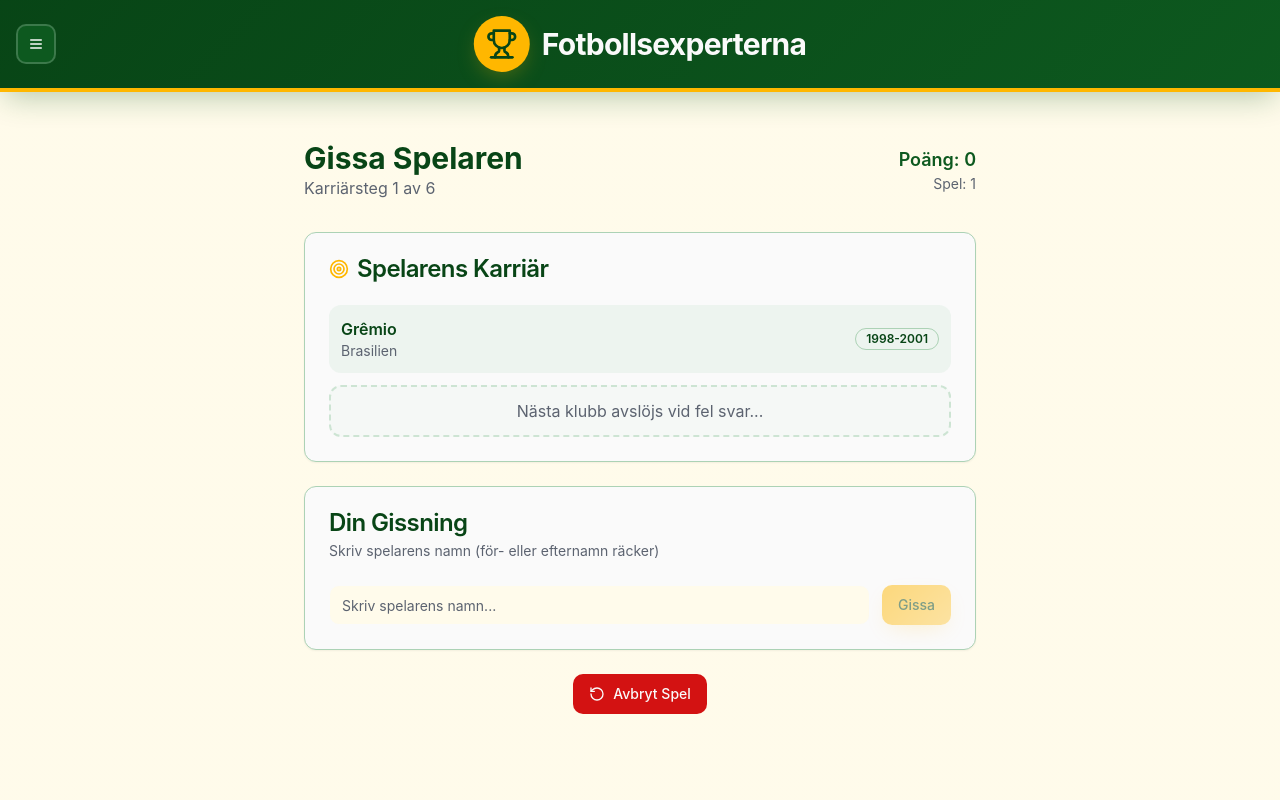
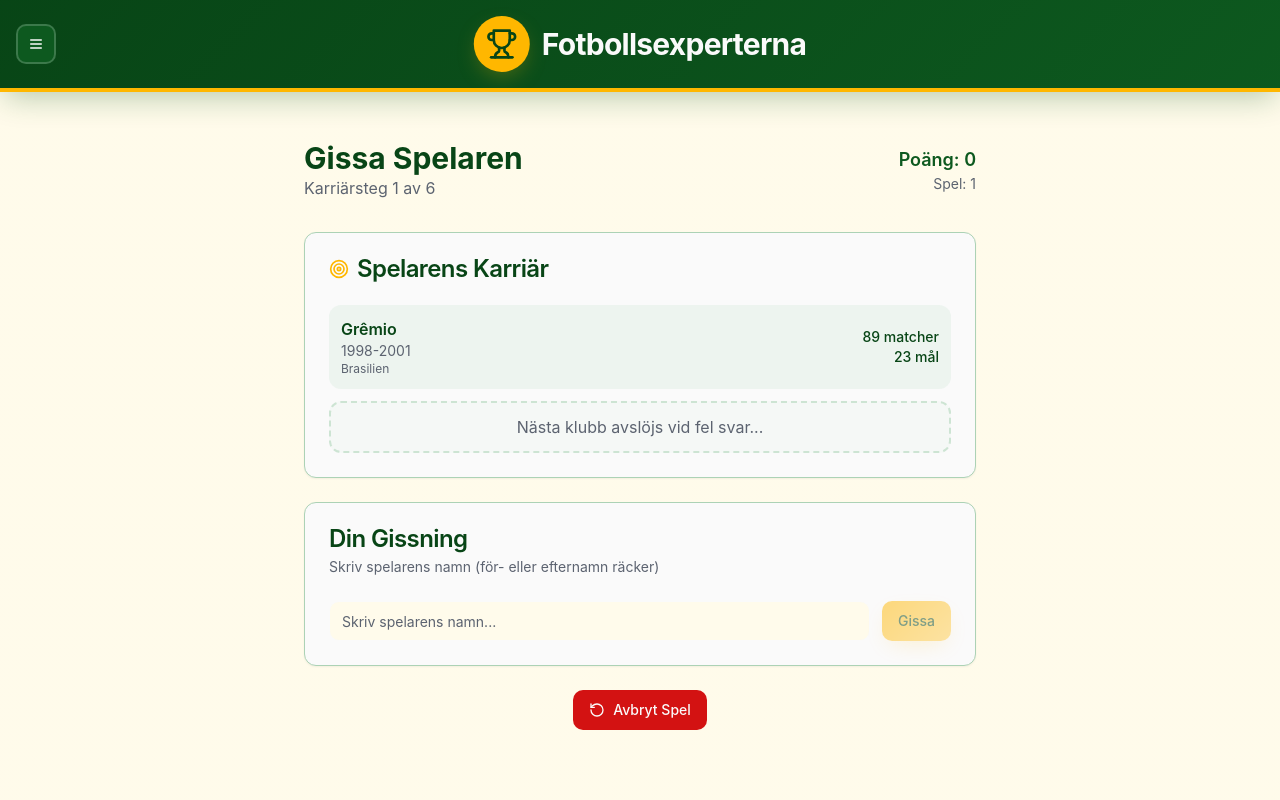
Before and after one commit to Puhovic96/fotbollsexperterna, a React (Vite) app: page /guess-the-player in a window 1280 px wide. Both pictures are taken after a click on the button "Starta Spel". Shown: the top 800 px of the page. Built offline with nearby package versions, Linux system fonts and the light colour scheme.

Commit message:
Update "Guess the Player" game
Add matches and goals to player stats, displayed on the right. Include years played under each club in the career history.

```diff
--- a/public/players.json
+++ b/public/players.json
@@ -3,16 +3,16 @@
     "id": 1,
     "name": "Zlatan Ibrahimović",
     "career": [
-      { "club": "Malmö FF", "year": "1999-2001", "country": "Sverige" },
-      { "club": "Ajax", "year": "2001-2004", "country": "Nederländerna" },
-      { "club": "Juventus", "year": "2004-2006", "country": "Italien" },
-      { "club": "Inter Milan", "year": "2006-2009", "country": "Italien" },
-      { "club": "Barcelona", "year": "2009-2010", "country": "Spanien" },
-      { "club": "AC Milan", "year": "2010-2012", "country": "Italien" },
-      { "club": "Paris Saint-Germain", "year": "2012-2016", "country": "Frankrike" },
-      { "club": "Manchester United", "year": "2016-2018", "country": "England" },
-      { "club": "LA Galaxy", "year": "2018-2019", "country": "USA" },
-      { "club": "AC Milan", "year": "2020-2023", "country": "Italien" }
+      { "club": "Malmö FF", "year": "1999-2001", "country": "Sverige", "matches": 40, "goals": 16 },
+      { "club": "Ajax", "year": "2001-2004", "country": "Nederländerna", "matches": 110, "goals": 35 },
+      { "club": "Juventus", "year": "2004-2006", "country": "Italien", "matches": 92, "goals": 26 },
+      { "club": "Inter Milan", "year": "2006-2009", "country": "Italien", "matches": 117, "goals": 66 },
+      { "club": "Barcelona", "year": "2009-2010", "country": "Spanien", "matches": 46, "goals": 22 },
+      { "club": "AC Milan", "year": "2010-2012", "country": "Italien", "matches": 85, "goals": 56 },
+      { "club": "Paris Saint-Germain", "year": "2012-2016", "country": "Frankrike", "matches": 180, "goals": 156 },
+      { "club": "Manchester United", "year": "2016-2018", "country": "England", "matches": 53, "goals": 29 },
+      { "club": "LA Galaxy", "year": "2018-2019", "country": "USA", "matches": 58, "goals": 53 },
+      { "club": "AC Milan", "year": "2020-2023", "country": "Italien", "matches": 75, "goals": 17 }
     ],
     "photoUrl": "https://example.com/zlatan.jpg"
   },
@@ -20,10 +20,10 @@
     "id": 2,
     "name": "Thierry Henry",
     "career": [
-      { "club": "AS Monaco", "year": "1994-1999", "country": "Frankrike" },
-      { "club": "Arsenal", "year": "1999-2007", "country": "England" },
-      { "club": "Barcelona", "year": "2007-2010", "country": "Spanien" },
-      { "club": "New York Red Bulls", "year": "2010-2014", "country": "USA" }
+      { "club": "AS Monaco", "year": "1994-1999", "country": "Frankrike", "matches": 105, "goals": 20 },
+      { "club": "Arsenal", "year": "1999-2007", "country": "England", "matches": 377, "goals": 228 },
+      { "club": "Barcelona", "year": "2007-2010", "country": "Spanien", "matches": 121, "goals": 49 },
+      { "club": "New York Red Bulls", "year": "2010-2014", "country": "USA", "matches": 122, "goals": 51 }
     ],
     "photoUrl": "https://example.com/henry.jpg"
   },
@@ -31,11 +31,11 @@
     "id": 3,
     "name": "Andrea Pirlo",
     "career": [
-      { "club": "Brescia", "year": "1995-1998", "country": "Italien" },
-      { "club": "Inter Milan", "year": "1998-2001", "country": "Italien" },
-      { "club": "AC Milan", "year": "2001-2011", "country": "Italien" },
-      { "club": "Juventus", "year": "2011-2014", "country": "Italien" },
-      { "club": "New York City FC", "year": "2014-2015", "country": "USA" }
+      { "club": "Brescia", "year": "1995-1998", "country": "Italien", "matches": 57, "goals": 2 },
+      { "club": "Inter Milan", "year": "1998-2001", "country": "Italien", "matches": 62, "goals": 3 },
+      { "club": "AC Milan", "year": "2001-2011", "country": "Italien", "matches": 401, "goals": 41 },
+      { "club": "Juventus", "year": "2011-2014", "country": "Italien", "matches": 119, "goals": 19 },
+      { "club": "New York City FC", "year": "2014-2015", "country": "USA", "matches": 62, "goals": 1 }
     ],
     "photoUrl": "https://example.com/pirlo.jpg"
   },
@@ -43,11 +43,11 @@
     "id": 4,
     "name": "David Beckham",
     "career": [
-      { "club": "Manchester United", "year": "1992-2003", "country": "England" },
-      { "club": "Real Madrid", "year": "2003-2007", "country": "Spanien" },
-      { "club": "LA Galaxy", "year": "2007-2012", "country": "USA" },
-      { "club": "AC Milan (lån)", "year": "2009, 2010", "country": "Italien" },
-      { "club": "Paris Saint-Germain", "year": "2013", "country": "Frankrike" }
+      { "club": "Manchester United", "year": "1992-2003", "country": "England", "matches": 394, "goals": 85 },
+      { "club": "Real Madrid", "year": "2003-2007", "country": "Spanien", "matches": 159, "goals": 13 },
+      { "club": "LA Galaxy", "year": "2007-2012", "country": "USA", "matches": 118, "goals": 18 },
+      { "club": "AC Milan (lån)", "year": "2009, 2010", "country": "Italien", "matches": 29, "goals": 2 },
+      { "club": "Paris Saint-Germain", "year": "2013", "country": "Frankrike", "matches": 14, "goals": 0 }
     ],
     "photoUrl": "https://example.com/beckham.jpg"
   },
@@ -55,12 +55,12 @@
     "id": 5,
     "name": "Ronaldinho",
     "career": [
-      { "club": "Grêmio", "year": "1998-2001", "country": "Brasilien" },
-      { "club": "Paris Saint-Germain", "year": "2001-2003", "country": "Frankrike" },
-      { "club": "Barcelona", "year": "2003-2008", "country": "Spanien" },
-      { "club": "AC Milan", "year": "2008-2011", "country": "Italien" },
-      { "club": "Flamengo", "year": "2011-2012", "country": "Brasilien" },
-      { "club": "Atlético Mineiro", "year": "2012-2014", "country": "Brasilien" }
+      { "club": "Grêmio", "year": "1998-2001", "country": "Brasilien", "matches": 89, "goals": 23 },
+      { "club": "Paris Saint-Germain", "year": "2001-2003", "country": "Frankrike", "matches": 86, "goals": 25 },
+      { "club": "Barcelona", "year": "2003-2008", "country": "Spanien", "matches": 207, "goals": 94 },
+      { "club": "AC Milan", "year": "2008-2011", "country": "Italien", "matches": 95, "goals": 26 },
+      { "club": "Flamengo", "year": "2011-2012", "country": "Brasilien", "matches": 71, "goals": 28 },
+      { "club": "Atlético Mineiro", "year": "2012-2014", "country": "Brasilien", "matches": 75, "goals": 28 }
     ],
     "photoUrl": "https://example.com/ronaldinho.jpg"
   },
@@ -68,11 +68,11 @@
     "id": 6,
     "name": "Kaká",
     "career": [
-      { "club": "São Paulo", "year": "2001-2003", "country": "Brasilien" },
-      { "club": "AC Milan", "year": "2003-2009", "country": "Italien" },
-      { "club": "Real Madrid", "year": "2009-2013", "country": "Spanien" },
-      { "club": "AC Milan", "year": "2013-2014", "country": "Italien" },
-      { "club": "Orlando City", "year": "2014-2017", "country": "USA" }
+      { "club": "São Paulo", "year": "2001-2003", "country": "Brasilien", "matches": 58, "goals": 12 },
+      { "club": "AC Milan", "year": "2003-2009", "country": "Italien", "matches": 270, "goals": 95 },
+      { "club": "Real Madrid", "year": "2009-2013", "country": "Spanien", "matches": 120, "goals": 29 },
+      { "club": "AC Milan", "year": "2013-2014", "country": "Italien", "matches": 30, "goals": 7 },
+      { "club": "Orlando City", "year": "2014-2017", "country": "USA", "matches": 75, "goals": 24 }
     ],
     "photoUrl": "https://example.com/kaka.jpg"
   },
@@ -80,10 +80,10 @@
     "id": 7,
     "name": "Frank Lampard",
     "career": [
-      { "club": "West Ham United", "year": "1995-2001", "country": "England" },
-      { "club": "Chelsea", "year": "2001-2014", "country": "England" },
-      { "club": "New York City FC", "year": "2014-2015", "country": "USA" },
-      { "club": "Manchester City (lån)", "year": "2014-2015", "country": "England" }
+      { "club": "West Ham United", "year": "1995-2001", "country": "England", "matches": 186, "goals": 38 },
+      { "club": "Chelsea", "year": "2001-2014", "country": "England", "matches": 648, "goals": 211 },
+      { "club": "New York City FC", "year": "2014-2015", "country": "USA", "matches": 29, "goals": 15 },
+      { "club": "Manchester City (lån)", "year": "2014-2015", "country": "England", "matches": 32, "goals": 6 }
     ],
     "photoUrl": "https://example.com/lampard.jpg"
   },
@@ -91,8 +91,8 @@
     "id": 8,
     "name": "Steven Gerrard",
     "career": [
-      { "club": "Liverpool", "year": "1998-2015", "country": "England" },
-      { "club": "LA Galaxy", "year": "2015-2016", "country": "USA" }
+      { "club": "Liverpool", "year": "1998-2015", "country": "England", "matches": 710, "goals": 186 },
+      { "club": "LA Galaxy", "year": "2015-2016", "country": "USA", "matches": 34, "goals": 5 }
     ],
     "photoUrl": "https://example.com/gerrard.jpg"
   },
@@ -100,13 +100,13 @@
     "id": 9,
     "name": "Carlos Tevez",
     "career": [
-      { "club": "Boca Juniors", "year": "2001-2004", "country": "Argentina" },
-      { "club": "Corinthians", "year": "2005-2006", "country": "Brasilien" },
-      { "club": "West Ham United", "year": "2006-2007", "country": "England" },
-      { "club": "Manchester United", "year": "2007-2009", "country": "England" },
-      { "club": "Manchester City", "year": "2009-2013", "country": "England" },
-      { "club": "Juventus", "year": "2013-2015", "country": "Italien" },
-      { "club": "Boca Juniors", "year": "2015-2021", "country": "Argentina" }
+      { "club": "Boca Juniors", "year": "2001-2004", "country": "Argentina", "matches": 76, "goals": 26 },
+      { "club": "Corinthians", "year": "2005-2006", "country": "Brasilien", "matches": 46, "goals": 25 },
+      { "club": "West Ham United", "year": "2006-2007", "country": "England", "matches": 29, "goals": 7 },
+      { "club": "Manchester United", "year": "2007-2009", "country": "England", "matches": 99, "goals": 34 },
+      { "club": "Manchester City", "year": "2009-2013", "country": "England", "matches": 148, "goals": 73 },
+      { "club": "Juventus", "year": "2013-2015", "country": "Italien", "matches": 96, "goals": 50 },
+      { "club": "Boca Juniors", "year": "2015-2021", "country": "Argentina", "matches": 279, "goals": 153 }
     ],
     "photoUrl": "https://example.com/tevez.jpg"
   },
@@ -114,8 +114,8 @@
     "id": 10,
     "name": "Xavi Hernández",
     "career": [
-      { "club": "Barcelona", "year": "1998-2015", "country": "Spanien" },
-      { "club": "Al Sadd", "year": "2015-2019", "country": "Qatar" }
+      { "club": "Barcelona", "year": "1998-2015", "country": "Spanien", "matches": 767, "goals": 85 },
+      { "club": "Al Sadd", "year": "2015-2019", "country": "Qatar", "matches": 85, "goals": 12 }
     ],
     "photoUrl": "https://example.com/xavi.jpg"
   },
@@ -123,9 +123,9 @@
     "id": 11,
     "name": "Andrés Iniesta",
     "career": [
-      { "club": "Barcelona", "year": "2002-2018", "country": "Spanien" },
-      { "club": "Vissel Kobe", "year": "2018-2023", "country": "Japan" },
-      { "club": "Emirates Club", "year": "2023-", "country": "Förenade Arabemiraten" }
+      { "club": "Barcelona", "year": "2002-2018", "country": "Spanien", "matches": 674, "goals": 57 },
+      { "club": "Vissel Kobe", "year": "2018-2023", "country": "Japan", "matches": 134, "goals": 28 },
+      { "club": "Emirates Club", "year": "2023-", "country": "Förenade Arabemiraten", "matches": 25, "goals": 3 }
     ],
     "photoUrl": "https://example.com/iniesta.jpg"
   },
@@ -133,12 +133,12 @@
     "id": 12,
     "name": "Clarence Seedorf",
     "career": [
-      { "club": "Ajax", "year": "1992-1995", "country": "Nederländerna" },
-      { "club": "Sampdoria", "year": "1995-1996", "country": "Italien" },
-      { "club": "Real Madrid", "year": "1996-1999", "country": "Spanien" },
-      { "club": "Inter Milan", "year": "1999-2002", "country": "Italien" },
-      { "club": "AC Milan", "year": "2002-2012", "country": "Italien" },
-      { "club": "Botafogo", "year": "2012-2014", "country": "Brasilien" }
+      { "club": "Ajax", "year": "1992-1995", "country": "Nederländerna", "matches": 98, "goals": 11 },
+      { "club": "Sampdoria", "year": "1995-1996", "country": "Italien", "matches": 38, "goals": 3 },
+      { "club": "Real Madrid", "year": "1996-1999", "country": "Spanien", "matches": 162, "goals": 20 },
+      { "club": "Inter Milan", "year": "1999-2002", "country": "Italien", "matches": 125, "goals": 18 },
+      { "club": "AC Milan", "year": "2002-2012", "country": "Italien", "matches": 432, "goals": 62 },
+      { "club": "Botafogo", "year": "2012-2014", "country": "Brasilien", "matches": 54, "goals": 8 }
     ],
     "photoUrl": "https://example.com/seedorf.jpg"
   },
@@ -146,12 +146,12 @@
     "id": 13,
     "name": "Roberto Carlos",
     "career": [
-      { "club": "União São João", "year": "1991", "country": "Brasilien" },
-      { "club": "Palmeiras", "year": "1993-1995", "country": "Brasilien" },
-      { "club": "Inter Milan", "year": "1995-1996", "country": "Italien" },
-      { "club": "Real Madrid", "year": "1996-2007", "country": "Spanien" },
-      { "club": "Fenerbahçe", "year": "2007-2009", "country": "Turkiet" },
-      { "club": "Corinthians", "year": "2010-2012", "country": "Brasilien" }
+      { "club": "União São João", "year": "1991", "country": "Brasilien", "matches": 15, "goals": 2 },
+      { "club": "Palmeiras", "year": "1993-1995", "country": "Brasilien", "matches": 99, "goals": 15 },
+      { "club": "Inter Milan", "year": "1995-1996", "country": "Italien", "matches": 37, "goals": 6 },
+      { "club": "Real Madrid", "year": "1996-2007", "country": "Spanien", "matches": 584, "goals": 71 },
+      { "club": "Fenerbahçe", "year": "2007-2009", "country": "Turkiet", "matches": 73, "goals": 8 },
+      { "club": "Corinthians", "year": "2010-2012", "country": "Brasilien", "matches": 68, "goals": 5 }
     ],
     "photoUrl": "https://example.com/robertocarlos.jpg"
   },
@@ -159,7 +159,7 @@
     "id": 14,
     "name": "Paolo Maldini",
     "career": [
-      { "club": "AC Milan", "year": "1984-2009", "country": "Italien" }
+      { "club": "AC Milan", "year": "1984-2009", "country": "Italien", "matches": 902, "goals": 33 }
     ],
     "photoUrl": "https://example.com/maldini.jpg"
   },
@@ -167,7 +167,7 @@
     "id": 15,
     "name": "Francesco Totti",
     "career": [
-      { "club": "AS Roma", "year": "1992-2017", "country": "Italien" }
+      { "club": "AS Roma", "year": "1992-2017", "country": "Italien", "matches": 786, "goals": 307 }
     ],
     "photoUrl": "https://example.com/totti.jpg"
   }
--- a/src/pages/GuessThePlayer.tsx
+++ b/src/pages/GuessThePlayer.tsx
@@ -12,6 +12,8 @@ interface CareerStep {
   club: string;
   year: string;
   country: string;
+  matches: number;
+  goals: number;
 }
 
 interface Player {
@@ -188,11 +190,15 @@ const GuessThePlayer = () => {
                   <div className="space-y-3">
                     {currentPlayer.career.slice(0, revealedSteps).map((step, index) => (
                       <div key={index} className="flex items-center justify-between p-3 bg-muted/30 rounded-lg">
-                        <div>
+                        <div className="flex-1">
                           <p className="font-semibold">{step.club}</p>
-                          <p className="text-sm text-muted-foreground">{step.country}</p>
+                          <p className="text-sm text-muted-foreground">{step.year}</p>
+                          <p className="text-xs text-muted-foreground">{step.country}</p>
                         </div>
-                        <Badge variant="outline">{step.year}</Badge>
+                        <div className="text-right">
+                          <p className="text-sm font-medium">{step.matches} matcher</p>
+                          <p className="text-sm font-medium">{step.goals} mål</p>
+                        </div>
                       </div>
                     ))}
                     {revealedSteps < currentPlayer.career.length && (
@@ -271,11 +277,15 @@ const GuessThePlayer = () => {
                     <div className="space-y-2 max-h-48 overflow-y-auto">
                       {currentPlayer.career.map((step, index) => (
                         <div key={index} className="flex items-center justify-between p-2 bg-muted/20 rounded text-sm">
-                          <div>
-                            <span className="font-medium">{step.club}</span>
-                            <span className="text-muted-foreground ml-2">({step.country})</span>
+                          <div className="flex-1">
+                            <div className="font-medium">{step.club}</div>
+                            <div className="text-muted-foreground">{step.year}</div>
+                            <div className="text-muted-foreground text-xs">({step.country})</div>
                           </div>
-                          <span className="text-muted-foreground">{step.year}</span>
+                          <div className="text-right">
+                            <div className="text-sm">{step.matches} matcher</div>
+                            <div className="text-sm">{step.goals} mål</div>
+                          </div>
                         </div>
                       ))}
                     </div>
```
